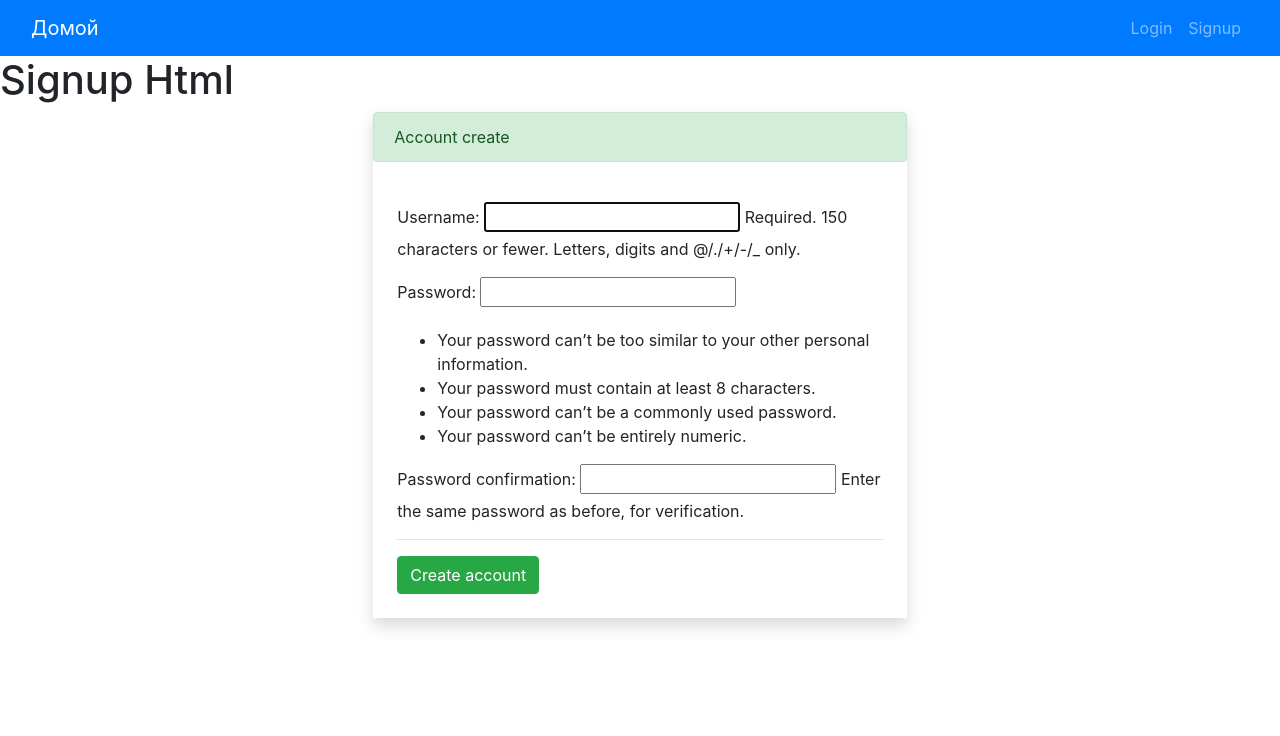
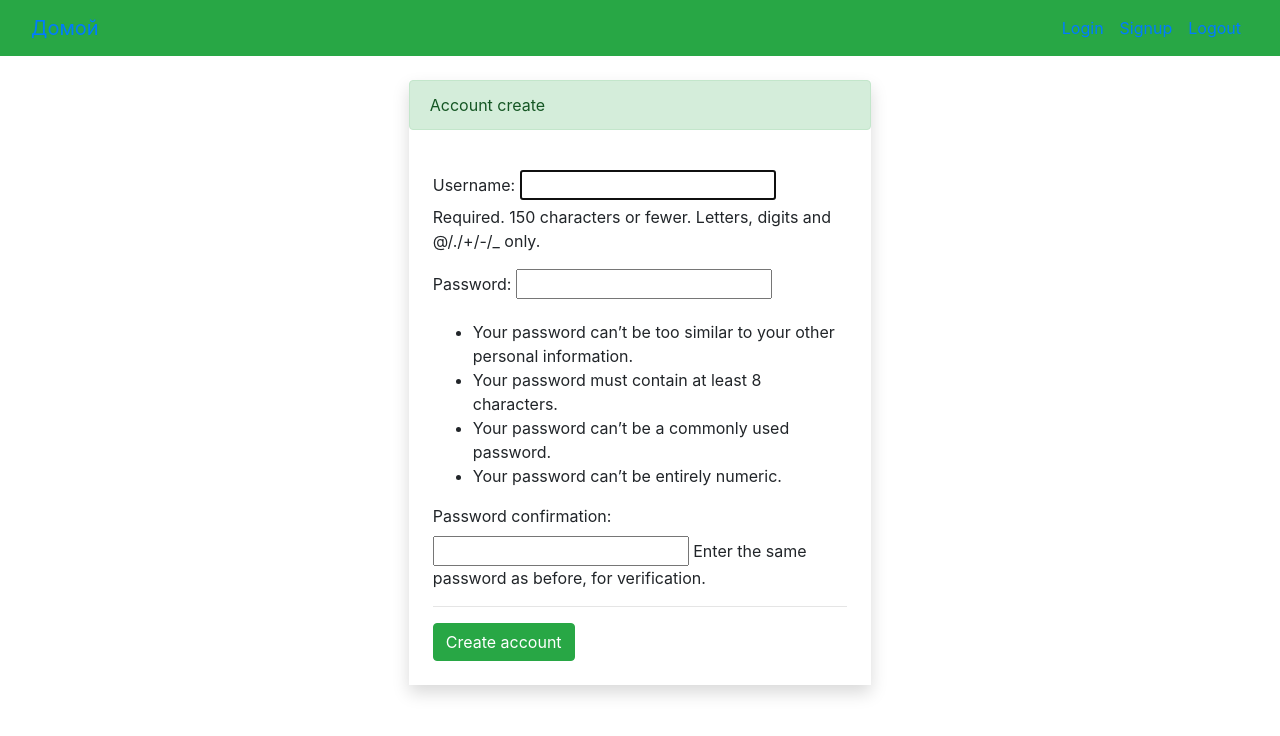
Before and after one commit to Apizh/todo-on-django, a Django app: page /signup/ in a window 1280 px wide. Shown: the top 736 px of the page. Run offline with Django 5.2, Linux system fonts and the light colour scheme.

Commit message:
Create base template and eliminate duplicate HTML code

```diff
--- /dev/null
+++ b/todo_home/templates/todo_home/base.html
@@ -0,0 +1,54 @@
+<!doctype html>
+<html lang="en">
+<head>
+    <!-- Required meta tags -->
+    <meta charset="utf-8">
+    <meta name="viewport" content="width=device-width, initial-scale=1, shrink-to-fit=no">
+
+    <!-- Bootstrap CSS -->
+    <link rel="stylesheet" href="https://cdn.jsdelivr.net/npm/bootstrap@4.5.3/dist/css/bootstrap.min.css"
+          integrity="sha384-TX8t27EcRE3e/ihU7zmQxVncDAy5uIKz4rEkgIXeMed4M0jlfIDPvg6uqKI2xXr2" crossorigin="anonymous">
+
+    <title>Hello, world!</title>
+</head>
+<body>
+
+<!-- Navigation bar -->
+<nav class="navbar navbar-expand-lg navbar-success bg-success">
+    <div class="container-fluid">
+        <a class="navbar-brand" href="/">Домой</a>
+        <button class="navbar-toggler" type="button" data-bs-toggle="collapse" data-bs-target="#navbarNav"
+                aria-controls="navbarNav" aria-expanded="false" aria-label="Toggle navigation">
+            <span class="navbar-toggler-icon"></span>
+        </button>
+        <div class="collapse navbar-collapse" id="navbarNav">
+            <ul class="navbar-nav ml-auto">
+                <li class="nav-item">
+                    <a class="nav-link" href="/login">Login</a>
+                </li>
+                <li class="nav-item">
+                    <a class="nav-link" href="/signup">Signup</a>
+                </li>
+                <li class="nav-item">
+                    <a class="nav-link" href="/logout">Logout</a>
+                </li>
+            </ul>
+        </div>
+    </div>
+</nav>
+<!-- start content -->
+<div>
+    {% block content %}<!-- Your content here -->
+
+    {% endblock %}
+</div>
+
+<!-- end content -->
+<script src="https://code.jquery.com/jquery-3.5.1.slim.min.js"
+        integrity="sha384-DfXdz2htPH0lsSSs5nCTpuj/zy4C+OGpamoFVy38MVBnE+IbbVYUew+OrCXaRkfj"
+        crossorigin="anonymous"></script>
+<script src="https://cdn.jsdelivr.net/npm/bootstrap@4.5.3/dist/js/bootstrap.bundle.min.js"
+        integrity="sha384-ho+j7jyWK8fNQe+A12Hb8AhRq26LrZ/JpcUGGOn+Y7RsweNrtN/tE3MoK7ZeZDyx"
+        crossorigin="anonymous"></script>
+</body>
+</html>
--- a/todo_home/templates/todo_home/signup.html
+++ b/todo_home/templates/todo_home/signup.html
@@ -1,41 +1,7 @@
-<!doctype html>
-<html lang="en">
-<head>
-    <!-- Required meta tags -->
-    <meta charset="utf-8">
-    <meta name="viewport" content="width=device-width, initial-scale=1, shrink-to-fit=no">
-
-    <!-- Bootstrap CSS -->
-    <link rel="stylesheet" href="https://cdn.jsdelivr.net/npm/bootstrap@4.5.3/dist/css/bootstrap.min.css"
-          integrity="sha384-TX8t27EcRE3e/ihU7zmQxVncDAy5uIKz4rEkgIXeMed4M0jlfIDPvg6uqKI2xXr2" crossorigin="anonymous">
-
-    <title>Hello, world!</title>
-</head>
-<body>
-
-<!-- Navigation bar -->
-<nav class="navbar navbar-expand-lg navbar-dark bg-primary">
-    <div class="container-fluid">
-        <a class="navbar-brand" href="/">Домой</a>
-        <button class="navbar-toggler" type="button" data-bs-toggle="collapse" data-bs-target="navbarNav"
-                aria-controls="navbarNav" aria-expanded="false" aria-label="Toggle navigation">
-            <span class="navbar-toggler-icon"></span>
-        </button>
-        <div class="collapse navbar-collapse" id="navbarNav">
-            <ul class="navbar-nav ml-auto">
-                <li class="nav-item">
-                    <a class="nav-link" href="/login">Login</a>
-                </li>
-                <li class="nav-item">
-                    <a class="nav-link" href="/signup">Signup</a>
-                </li>
-            </ul>
-        </div>
-    </div>
-</nav>
-
-<h1>Signup Html</h1>
-<div class="col-lg-5 shadow p-0 mx-auto">
+{% extends 'todo_home/base.html' %}
+{% block content %}
+<div class="container pt-4">
+    <div class="col-lg-5 shadow p-0 mx-auto">
     <div class="alert alert-success">Account create</div>
     <div class="p-4">
         <form method="post" action="/signup/">
@@ -46,12 +12,5 @@
         </form>
     </div>
 </div>
-
-<script src="https://code.jquery.com/jquery-3.5.1.slim.min.js"
-        integrity="sha384-DfXdz2htPH0lsSSs5nCTpuj/zy4C+OGpamoFVy38MVBnE+IbbVYUew+OrCXaRkfj"
-        crossorigin="anonymous"></script>
-<script src="https://cdn.jsdelivr.net/npm/bootstrap@4.5.3/dist/js/bootstrap.bundle.min.js"
-        integrity="sha384-ho+j7jyWK8fNQe+A12Hb8AhRq26LrZ/JpcUGGOn+Y7RsweNrtN/tE3MoK7ZeZDyx"
-        crossorigin="anonymous"></script>
-</body>
-</html>
+</div>
+{% endblock %}
```
Also changed, not shown: todo_home/templates/todo_home/index.html (+6 -47 lines), todo_home/templates/todo_home/login.html (+3 -44 lines).
